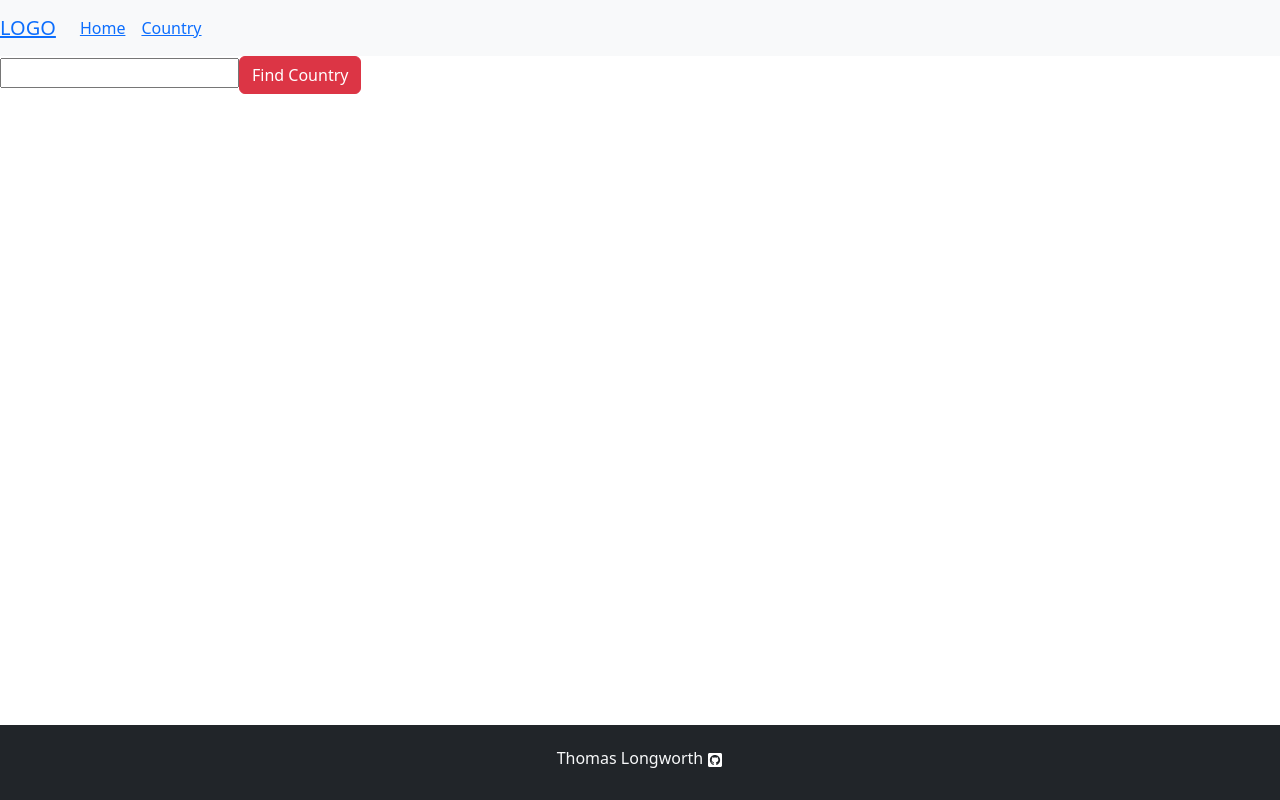
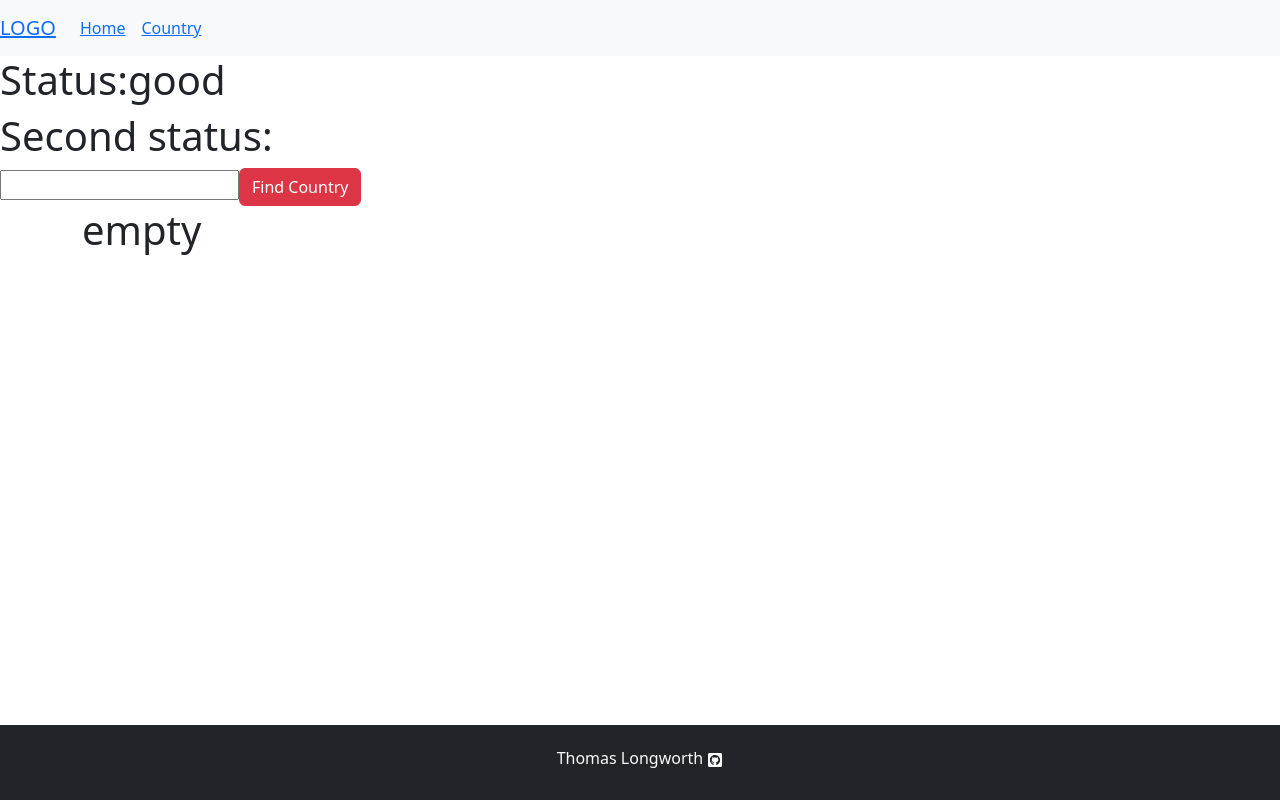
Before and after one commit to Thomas-Longworth/CountryExplorer, a React (Create React App) app in the folder frontend/country-find/: page /country in a window 1280 px wide. Built offline with nearby package versions, Linux system fonts and the light colour scheme.

Commit message:
add error handling for express fetching country route

```diff
--- a/frontend/country-find/src/components/Country.js
+++ b/frontend/country-find/src/components/Country.js
@@ -3,15 +3,22 @@ import React from 'react'
 
 
 const Country = ({ countryData }) => {
+
+
 	return (
 		<>
 			<div className='container'>
 				<div className='row'>
-					{countryData && countryData.map((each) => {
+					{
+					countryData.length ===0?<h1>empty</h1>
+					:
+
+					countryData.map((each, index) => {
 						return (
 							<>
-								<div className='col border'><h3>{each.name.official}</h3></div>
+								<div key={index} className='col border'><h3>{each.name.official}</h3></div>
 								<div className='col border'><h3>{each.population}</h3></div>
+								<div className='col border'><h3>{each.capital}</h3></div>
 								<div className='col border '><img src ={each.flags.png}/></div>
 							</>
 						)
--- a/frontend/country-find/src/components/CountryForm.js
+++ b/frontend/country-find/src/components/CountryForm.js
@@ -4,24 +4,34 @@ import Country from './Country';
 const CountryForm = () => {
 	const [countryData, setCountryData] = useState([])
 	const [country, setCountry] = useState("")
-	console.log(countryData)
+	const [status,setStatus] = useState("good")
+	const [secondStatus,setSecondStatus] = useState("")
+
 
 	const fetchCountry = async () => {
+		if(country===""){
+			setStatus("empty try again")
+		}
 		try {
 			const response = await fetch(`http://localhost:5000/countries/${country}`)
 			const data = await response.json()
-			setCountryData(data)
 
+			if(data.length>0){
+				setCountryData(data)
+			}
 
 		} catch (error) {
-			console.error(error.message)
+
 
 		}
 	}
+	console.log(status)
 
 
 	return (
 		<>
+		<h1>Status:{status}</h1>
+		<h1>Second status:{secondStatus}</h1>
 
 
 
--- a/frontend/country-find/src/layout/Root.js
+++ b/frontend/country-find/src/layout/Root.js
@@ -12,7 +12,7 @@ const Root = () => {
                     <span class="navbar-toggler-icon"></span>
                 </button>
 
-                <div class="collapse navbar-collapse" id="navbarNav">
+                <div class="" >
                     <ul class="navbar-nav ml-auto">
                         <li class="nav-item">
                         <a class="nav-link" ><Link to="/">Home</Link></a>
```
Also changed, not shown: 1 other file (tests, documents, lock files or other folders).
